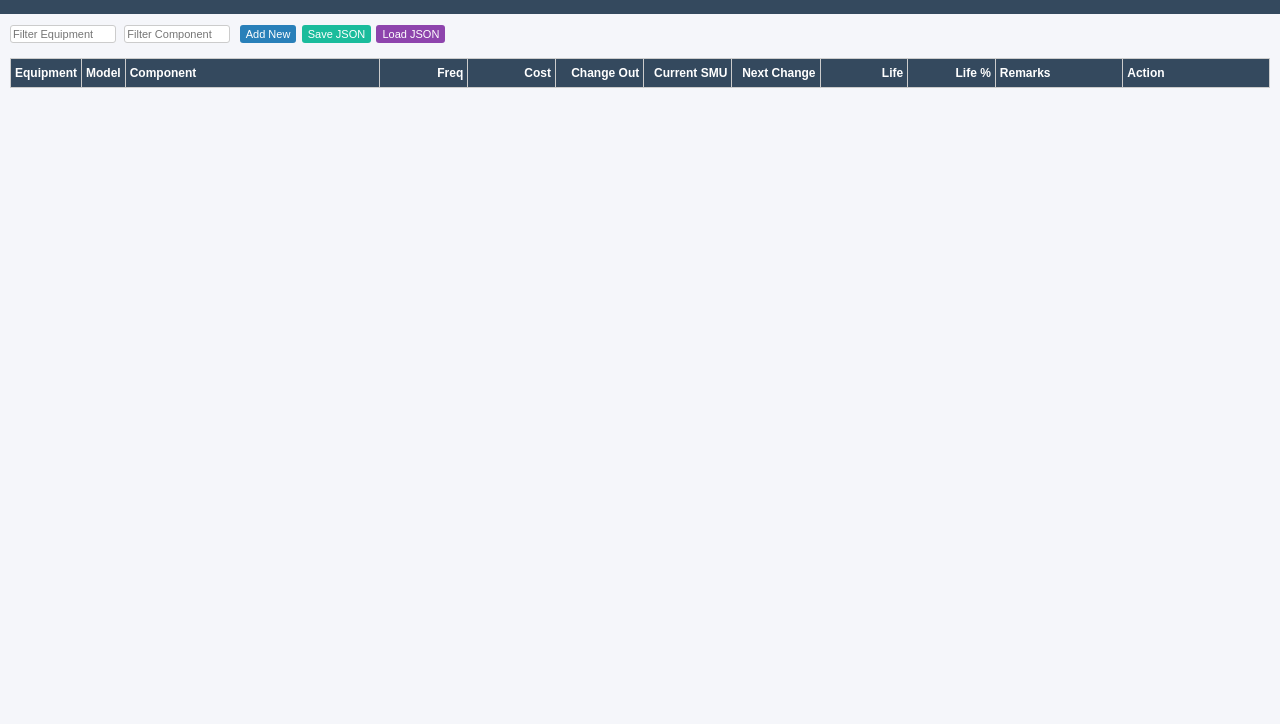
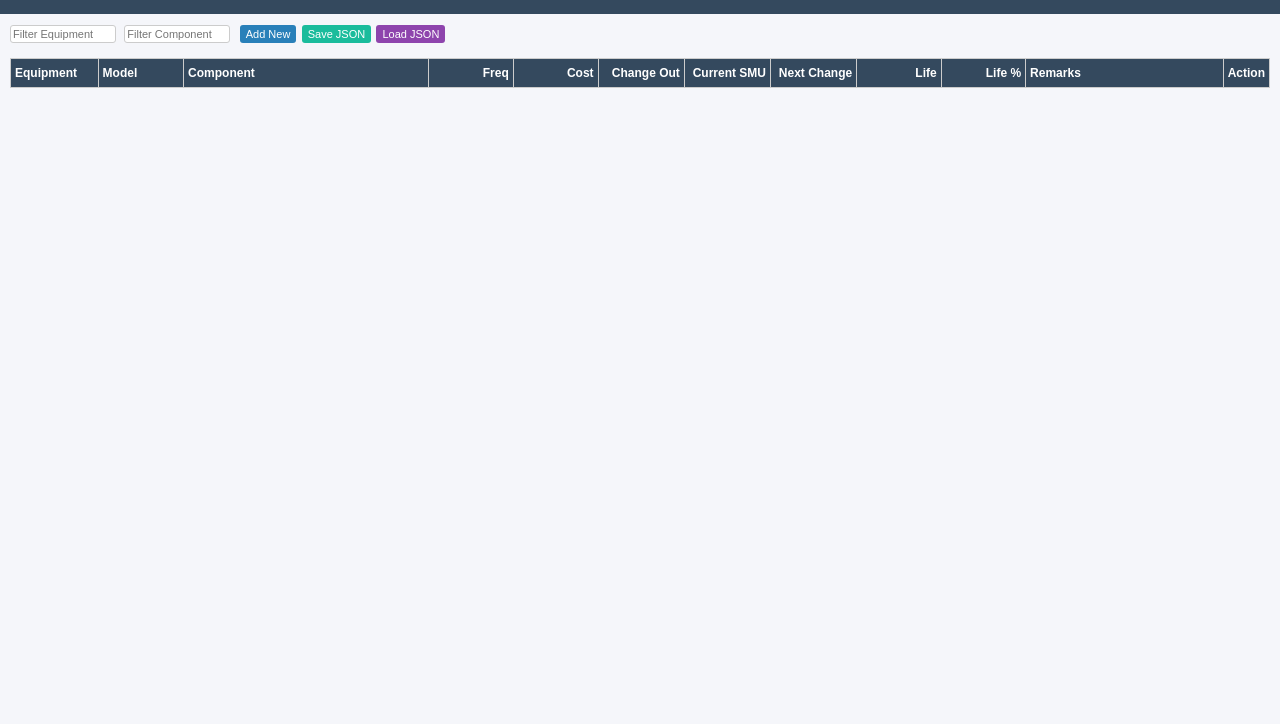
Before and after one commit to endboedy/ndarboe-net, a plain HTML site: page index.html in a window 1280 px wide. Shown: the part 76-800 px from the top of the page. Drawn offline with Linux system fonts and the light colour scheme.

Commit message:
Update index.html

```diff
--- a/index.html
+++ b/index.html
@@ -32,8 +32,20 @@ textarea { width:100%; height:60px; font-size:12px; margin-top:5px; }
 input.inline-input { width:100%; border:none; text-align:left; font-size:12px; background:transparent; }
 input.num-input { width:100%; border:none; text-align:right; font-size:12px; background:transparent; }
 
+/* Equipment & Model lebih kecil */
+th:nth-child(1), td:nth-child(1), /* Equipment */
+th:nth-child(2), td:nth-child(2)  /* Model */
+{
+  width:80px;
+  max-width:80px;
+}
+
 /* Perlebar kolom Component */
-th:nth-child(3), td:nth-child(3) { width:250px; max-width:250px; word-wrap:break-word; }
+th:nth-child(3), td:nth-child(3) {
+  width:250px;
+  max-width:250px;
+  word-wrap:break-word;
+}
 
 /* Kolom numerik sama lebar dan rata kanan */
 th:nth-child(4), td:nth-child(4),
@@ -42,11 +54,16 @@ th:nth-child(6), td:nth-child(6),
 th:nth-child(7), td:nth-child(7),
 th:nth-child(8), td:nth-child(8),
 th:nth-child(9), td:nth-child(9),
-th:nth-child(10), td:nth-child(10) { width:80px; max-width:80px; text-align:right; }
+th:nth-child(10), td:nth-child(10) {
+  width:80px;
+  max-width:80px;
+  text-align:right;
+}
 
 /* Kolom Remarks & Action */
-th:nth-child(11), td:nth-child(11) { width:120px; }
-th:nth-child(12), td:nth-child(12) { width:140px; }
+th:nth-child(11), td:nth-child(11) { width:200px; }
+th:nth-child(12), td:nth-child(12) { width:140px; }
+
 
 /* Life % pewarnaan */
 td.life-perc { font-weight:bold; text-align:right; }
```
